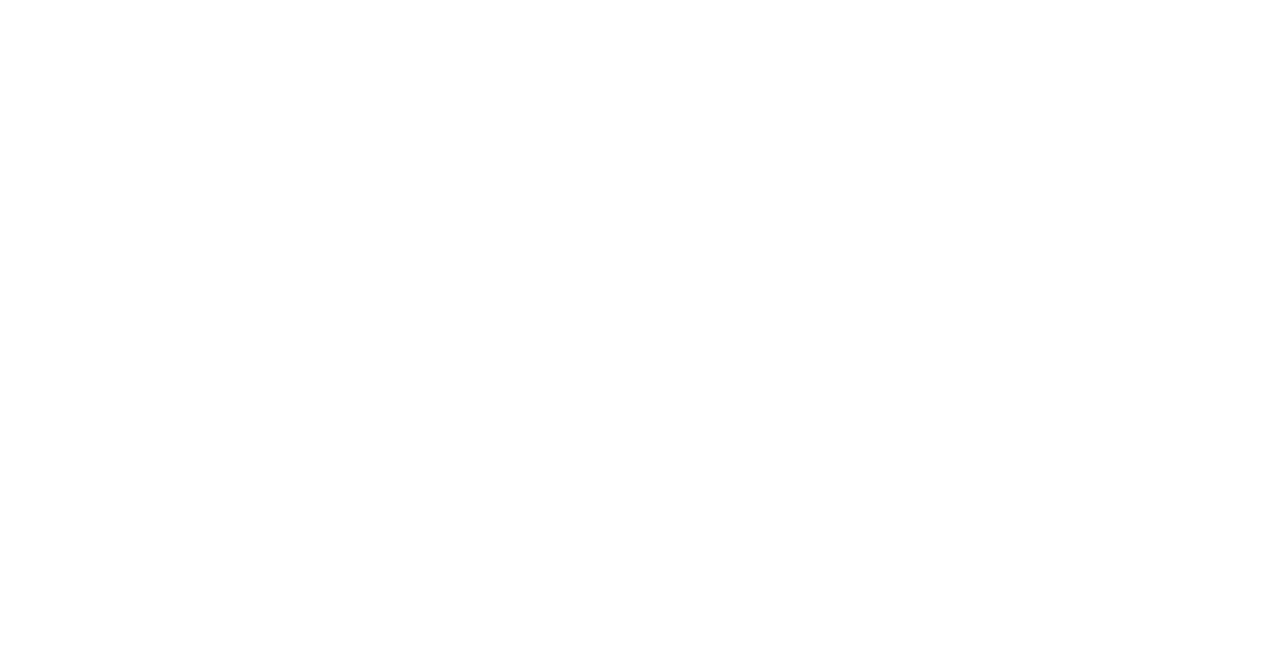
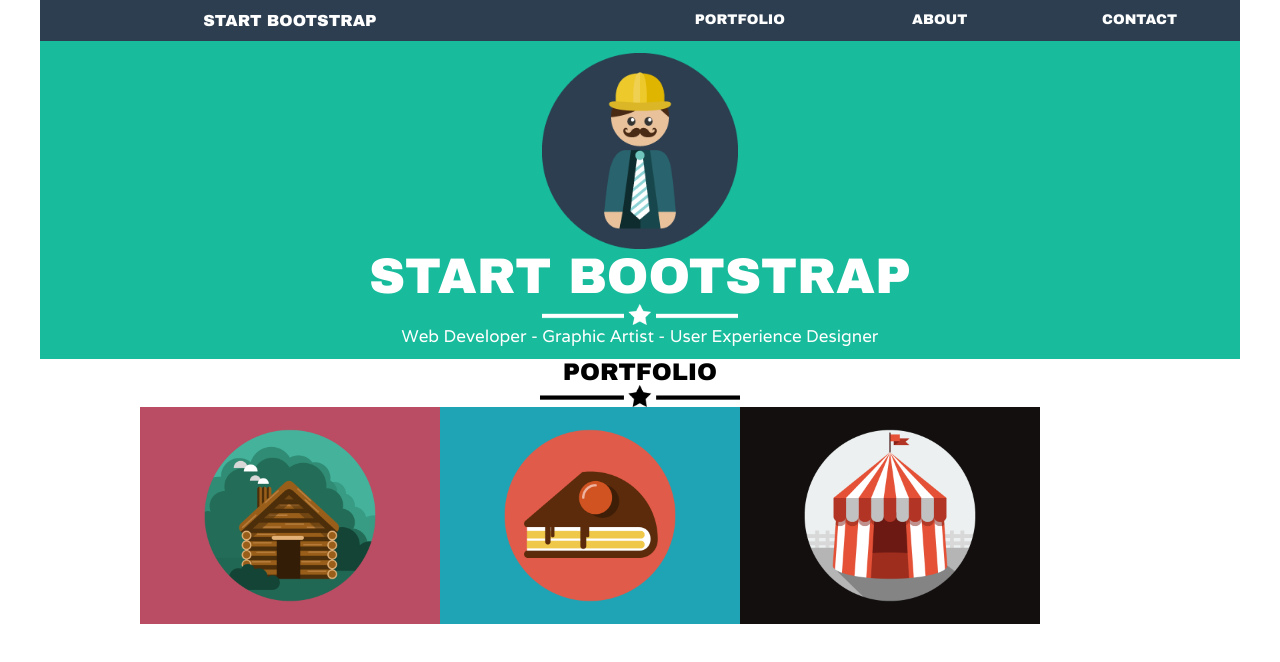
Before and after one commit to claussfrank/Frelancer, a plain HTML site: page index.html in a window 1280 px wide. Drawn offline with Linux system fonts and the light colour scheme.

Commit message:
Primeras Secciones

```diff
--- a/css/common.css
+++ b/css/common.css
@@ -1,3 +1,24 @@
 /*
  * Estilos reutilizables
  */
+ .link{
+   font-weight: 200;
+   text-align: center;
+ }
+.sizeFont{
+  font-size: 14px;
+}
+.centrar{
+  text-align: center;
+}
+.texto{
+  font-family: 'Varela', sans-serif;
+  color: white;
+  font-size: 17px;
+}
+.paddingCero{
+  padding: 0 !important;
+}
+.paddingImagenes{
+  padding-right:2px !important;
+}
--- /dev/null
+++ b/css/grid-system.css
@@ -0,0 +1,70 @@
+*{
+  box-sizing: border-box;
+  margin: 0;
+  padding: 0;
+}
+.container{
+  width: 100%;
+  max-width: 1200px;
+  margin:0px auto;
+}
+.row:before, .row:after{
+  content: " ";
+  display: table;
+}
+.row:after{
+  clear: both;
+}
+[class*="col-"] {
+  min-height: 7px;
+  /*padding: 12px;*/
+  float: left;
+}
+.col-1{
+  /*(1/12)*100*/
+  width: 8.33%;
+}
+.col-2{
+  /*(2/12)*100*/
+  width: 16.66%;
+}
+.col-3{
+  /*(3/12)*100*/
+  width: 25%;
+}
+.col-4{
+  /*(4/12)*100*/
+  width:33.33%;
+}
+.col-5{
+  /*(5/12)*100*/
+  width: 41.66%;
+}
+.col-6{
+  /*(6/12)*100*/
+  width: 50%;
+}
+.col-7{
+  /*(7/12)*100*/
+  width: 58.33%;
+}
+.col-8{
+  /*(8/12)*100*/
+  width: 66.66%;
+}
+.col-9{
+  /*(9/12)*100*/
+  width: 75%;
+}
+.col-10{
+  /*(10/12)*100*/
+  width: 83.33%;
+}
+.col-11{
+  /*(11/12)*100*/
+  width: 91.66%;
+}
+.col-12{
+  /*(12/12)*100*/
+  width:100%;
+}
--- a/css/main.css
+++ b/css/main.css
@@ -1,3 +1,32 @@
 /*
  * Estilos de tu proyecto
  */
+ a {
+  color:white;
+  text-decoration: none;
+  font-family: 'Archivo Black', sans-serif;
+  padding: 12px;
+}
+
+a:hover {
+  color: #18BC9C;
+}
+header{
+  background-color: #2C3E50;
+}
+#presentacion{
+  background-color: #18BC9C;
+  padding: 12px;
+}
+#titulo{
+  font-family: 'Archivo Black', sans-serif;
+  color: white;
+  font-weight: 200;
+  font-size: 50px;
+  padding: 0;
+}
+#portfolio{
+  font-family: 'Archivo Black', sans-serif;
+  color:black;
+  font-size: 1.5em;
+}
--- a/index.html
+++ b/index.html
@@ -4,10 +4,64 @@
 	<meta charset="UTF-8">
 	<title>Freelancer</title>
 	<!-- Enlaza aquí tu CSS común y de tu proyecto -->
-
+	<link rel="stylesheet" type="text/css" href="css/common.css">
+	<link rel="stylesheet" type="text/css" href="css/main.css">
+	<link rel="stylesheet" type="text/css" href="css/grid-system.css">
+	<link href="https://fonts.googleapis.com/css?family=Archivo+Black|Varela" rel="stylesheet">
 </head>
 <body>
 	<!-- Escribe tu código aquí -->
+	<!-- Seccion del Nav -->
+	<header class="container">
+		<div class="menu row">
+			 <div class="col-1"></div> <!--Damos un pequeño espacio entre  el texto -->
+			 <a href="#"class="link col-3 "> START BOOTSTRAP </a>
+			 <div class="col-2"></div> <!--Damos un pequeño espacio entre  el texto -->
+			 <a href="#"class="link col-2 sizeFont"> PORTFOLIO </a>
+			 <a href="#"class="link col-2 sizeFont"> ABOUT </a>
+			 <a href="#"class="link col-2 sizeFont"> CONTACT </a>
+		</div>
+	</header>
+	<!-- Seccion del presentacion -->
+	<section id="presentacion"class="container">
+		<div class="row">
+			<div class="col-5"></div> <!--Damos un pequeño espacio  -->
+			<img src="assets/images/profile.png" class="col-2 centrar">
+			<div class="col-5"></div> <!--Damos un pequeño espacio  -->
+		</div>
+		<div class="row">
+			<div class="col-12 centrar"id="titulo"> START BOOTSTRAP </div>
+		</div>
+		<div class="row">
+			<div class="col-5"></div> <!--Damos un pequeño espacio  -->
+			<img src="assets/images/portfolio/estrellaBlanca.png" class="col-2">
+			<div class="col-5"></div> <!--Damos un pequeño espacio  -->
+		</div>
+		<div class="row">
+			<div class="col-12 centrar texto"> Web Developer - Graphic Artist - User Experience Designer</div>
+		</div>
+	</section>
+	<!-- Seccion del Portfolio -->
+	<section id="portfolio" class="container">
+		<div class="row">
+			<div class="col-5"></div> <!--Damos un pequeño espacio  -->
+			<div class="col-2 centrar paddingCero">PORTFOLIO</div>
+			<div class="col-5"></div> <!--Damos un pequeño espacio  -->
+		</div>
+		<div class="row">
+			<div class="col-5"></div> <!--Damos un pequeño espacio  -->
+			<img src="assets/images/portfolio/estrellaNegra.png" class="col-2 paddingCero">
+			<div class="col-5"></div> <!--Damos un pequeño espacio  -->
+		</div>
+		<div class="row">
+			<div class="col-1"></div> <!--Damos un pequeño espacio  -->
+			<img src="assets/images/portfolio/cabin.png" class="col-3 ">
+			<img src="assets/images/portfolio/cake.png" class="col-3 ">
+			<img src="assets/images/portfolio/circus.png" class="col-3 ">
+			<div class="col-1"></div> <!--Damos un pequeño espacio  -->
+		</div>
+	</section>
+
 
 	<!-- Enlaza aquí tu archivo JS -->
 
```
Also changed, not shown: assets/images/portfolio/estrellaBlanca.png (added), assets/images/portfolio/estrellaNegra.png (added).
